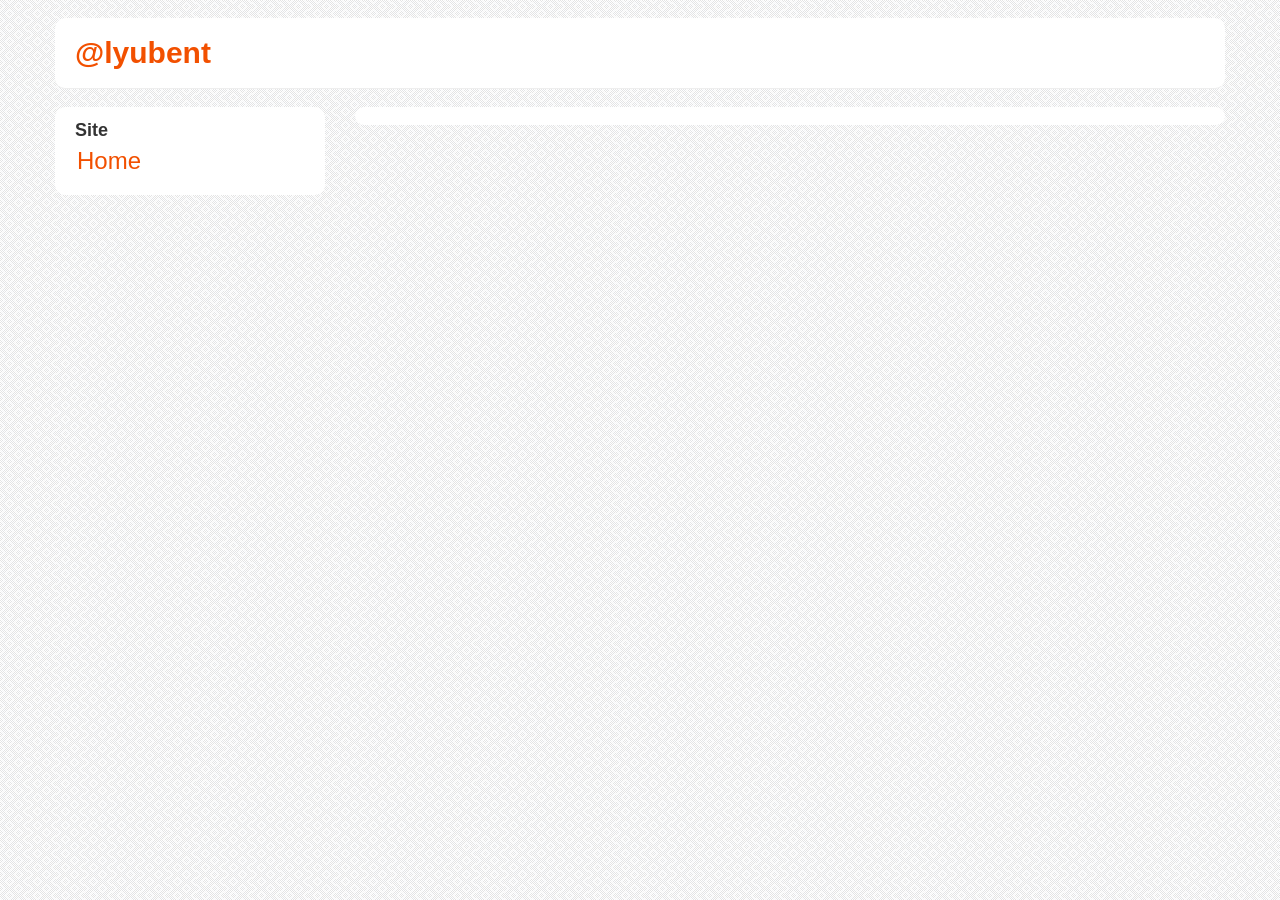
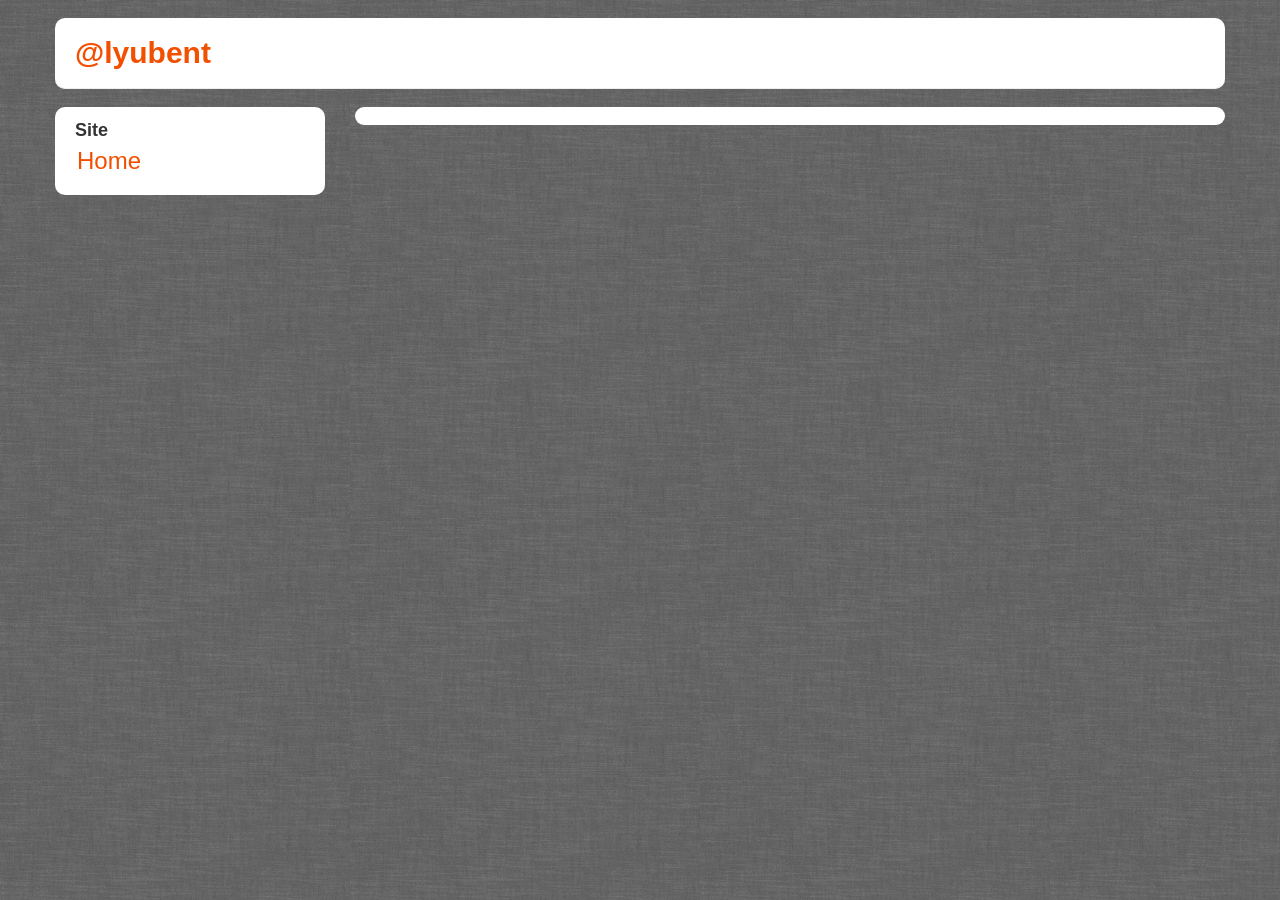
Before and after one commit to lyubent/lyubent.github.com, a Jekyll site: the page built from index.html, in a window 1280 px wide. Built offline with Jekyll 4.4.1, drawn with Linux system fonts in a browser that asks for light colours; some web fonts are replaced; the list of posts is cut into pages by our own code.

Commit message:
Updated css/style.css

```diff
--- a/css/style.css
+++ b/css/style.css
@@ -1,7 +1,7 @@
 /* General classes -- override bootstrap elements */
 h1, h2, h3, h4, h5, h6, .page-header { font-family: 'Basic', sans-serif; }
 /* back_pattern image from http://subtlepatterns.com/back-pattern/ */
-body { font-family: 'Junge', serif; background: url(/images/back_pattern.png) top left repeat; }
+body { font-family: 'Junge', serif; background: url(/images/back_pattern_gray.png) top left repeat; }
 .content a { display: inline-block; position: relative; padding: 3px; color: #6699FF; }
 .content a:hover { text-decoration: none; color: #6633CC; }
 
```
